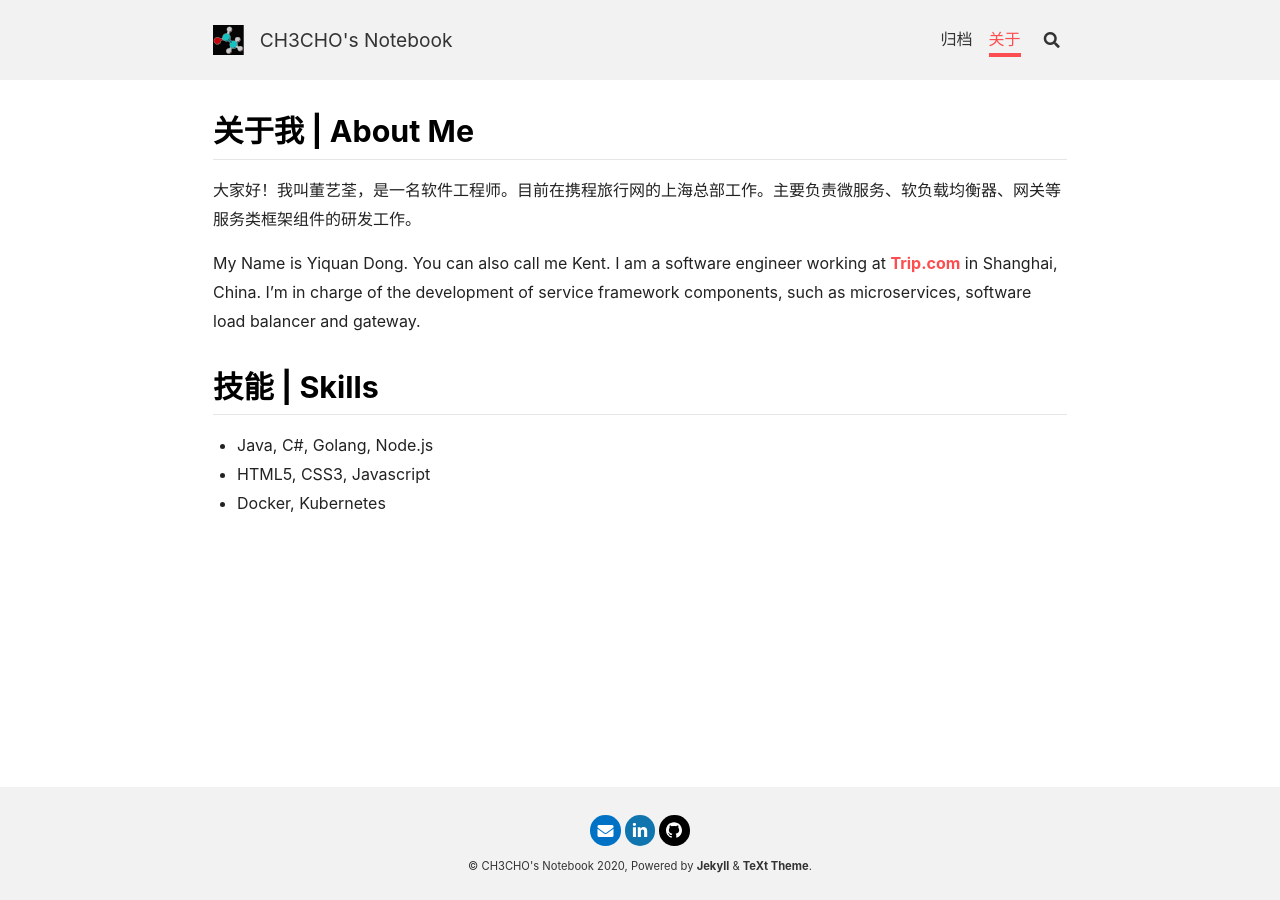
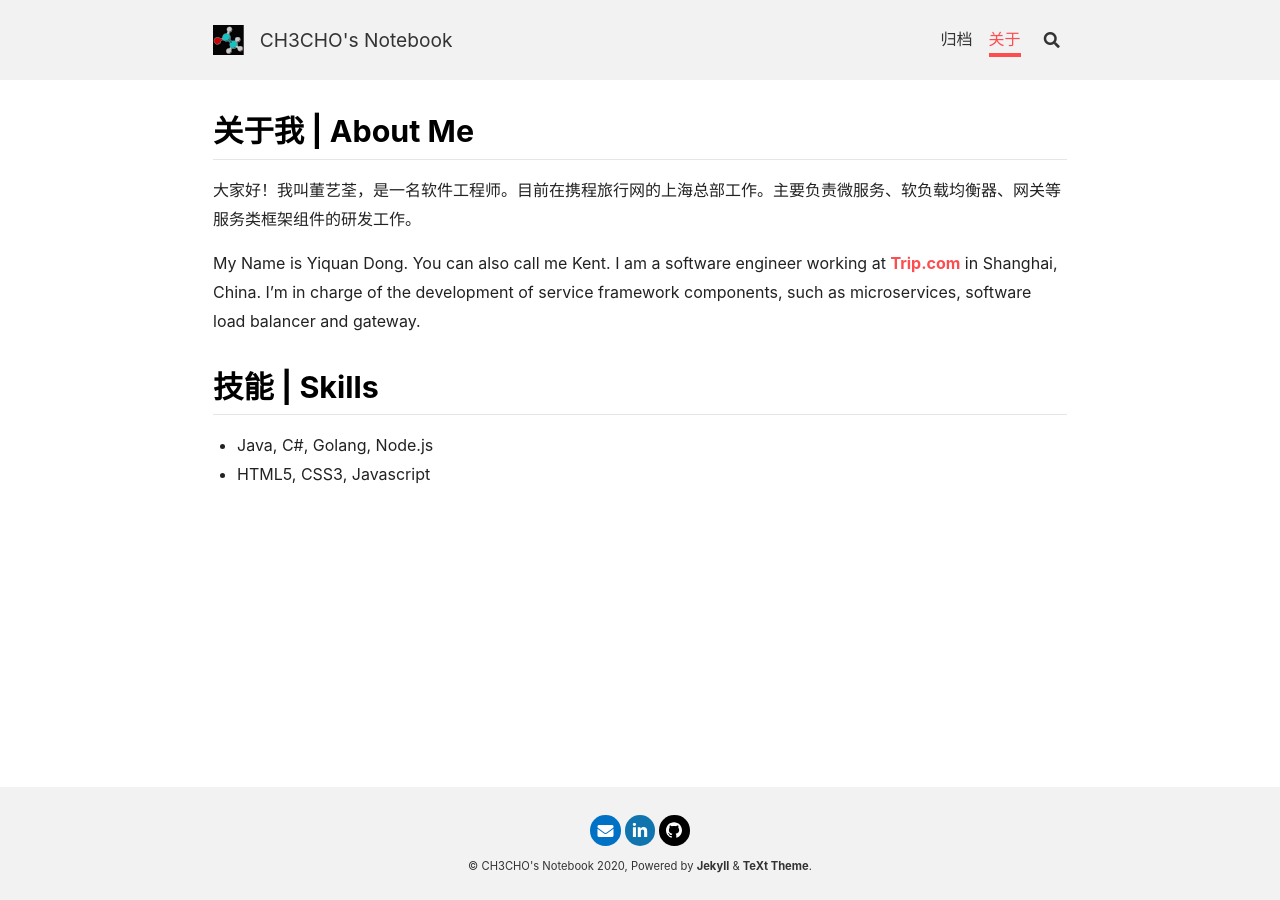
Before and after one commit to CH3CHO/ch3cho.github.io, a Jekyll site: the page built from about.md, in a window 1280 px wide. Built offline with Jekyll 4.4.1, drawn with Linux system fonts in a browser that asks for light colours; nearby versions of some CDN libraries; comment, search, counter and statistics services are not loaded; our own code applies the rules of GitHub Pages for plain Markdown files.

Commit message:
Update skills.

```diff
--- a/about.md
+++ b/about.md
@@ -37,4 +37,3 @@ My Name is Yiquan Dong. You can also call me Kent. I am a software engineer work
 
 - Java, C#, Golang, Node.js
 - HTML5, CSS3, Javascript
-- Docker, Kubernetes
```
